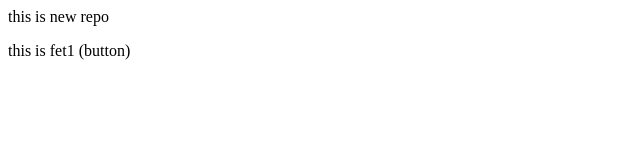
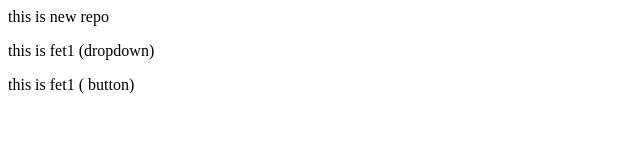
Before and after one commit to yash5775/localrepo, a plain HTML site: page index.html in a window 1280 px wide. Shown: the whole page, without its empty margins (0-640 px from the left). Drawn offline with Linux system fonts and the light colour scheme.

Commit message:
both add

```diff
--- a/index.html
+++ b/index.html
@@ -1,2 +1,3 @@
 <p>this is new repo</p>
-<p>this is fet1 (button) </p>
+<p>this is fet1 (dropdown)</p>
+<p>this is fet1 ( button)</p>
```
